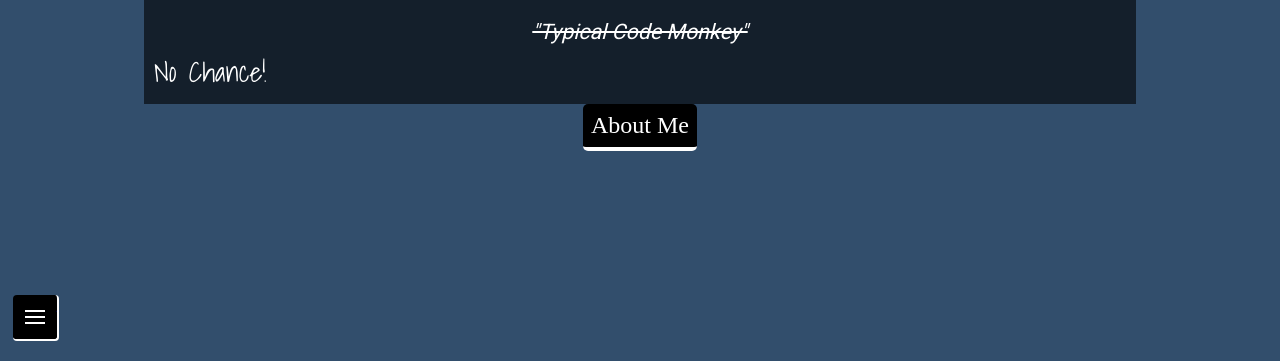
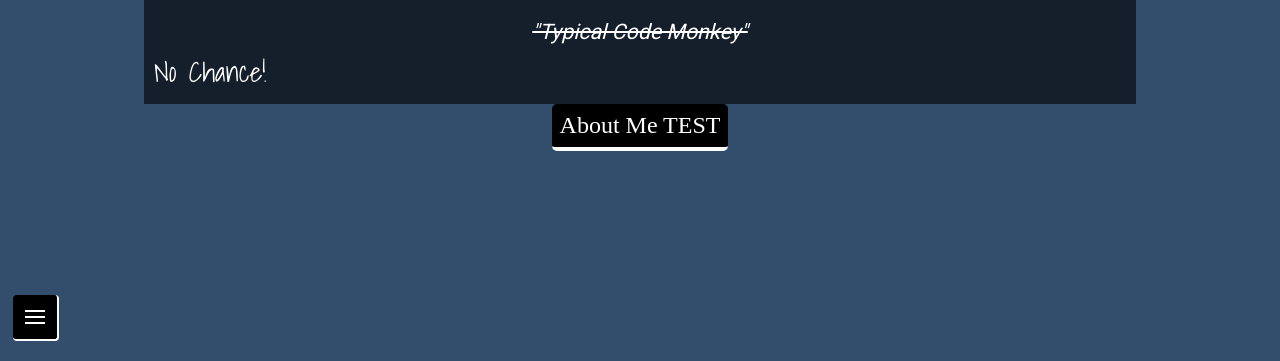
Before and after one commit to tcdev27/tcdev27.github.io, a website: page index.html in a window 1280 px wide. Shown: the part 439-800 px from the top of the page. Drawn offline with nearby package versions, Linux system fonts and the light colour scheme; a web font is replaced by a local one.

Commit message:
Test Commit to see if deployment works

```diff
--- a/index.html
+++ b/index.html
@@ -40,7 +40,7 @@
         </div>
       </div>
       <section class="centered">
-        <a href="pages/about.html"><button>About Me</button></a>
+        <a href="pages/about.html"><button>About Me TEST</button></a>
       </section>
     </section>
 </body>
```
